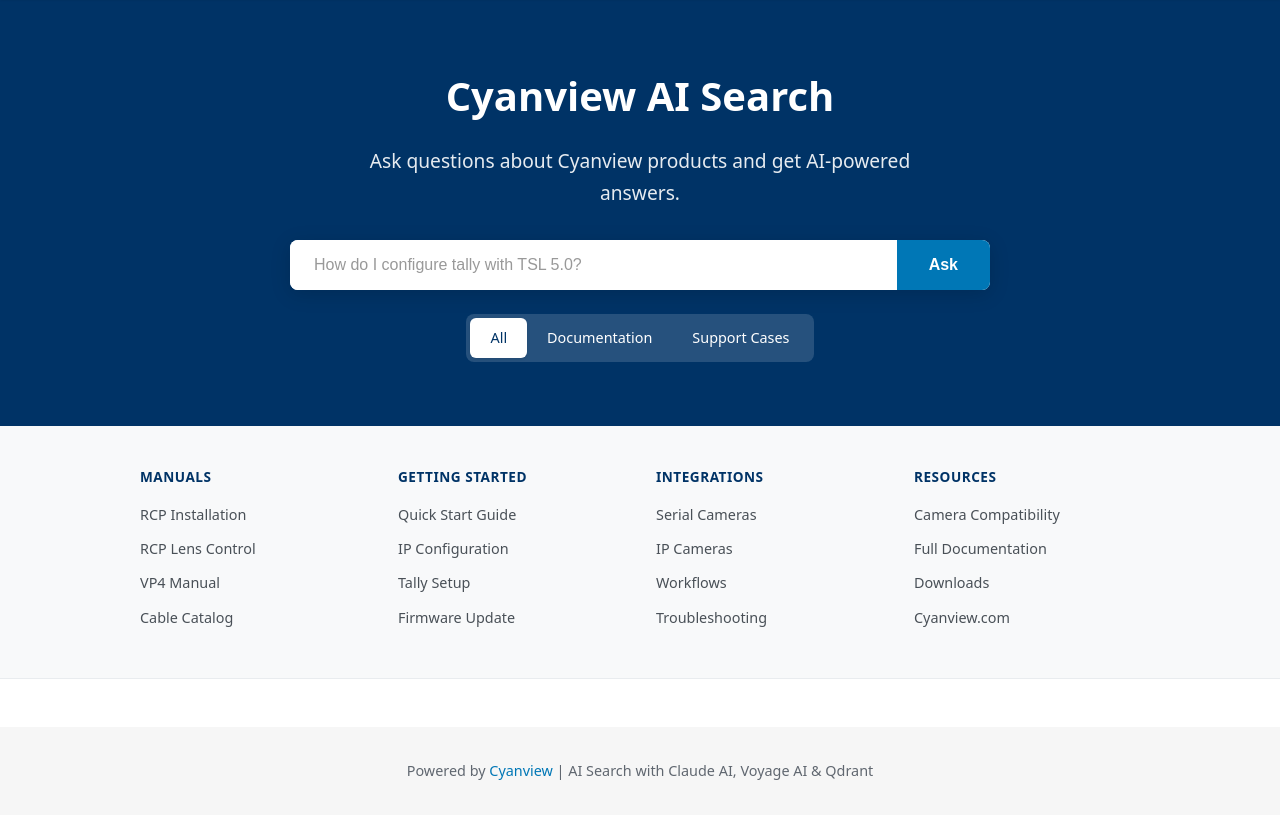
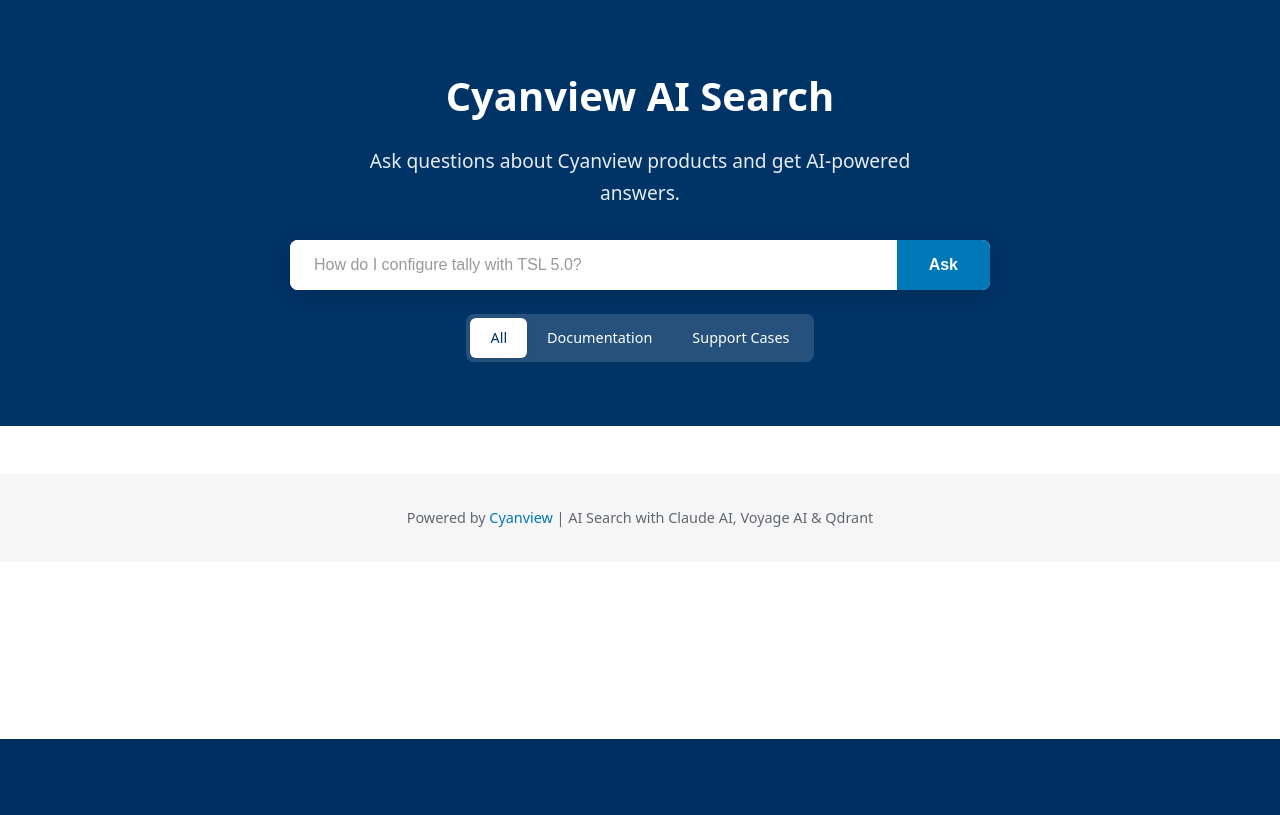
Before and after one commit to AlanOgic/clorag, a FastAPI app: page / in a window 1280 px wide. Shown: the part 61-876 px from the top of the page. After the commit the page ends 800 px from the top, so only its background shows below. Run offline with FastAPI, Linux system fonts and the light colour scheme; parts of the project's set-up code (start-up, migrations or seed data) failed here and were passed over.

Commit message:
Remove quick-links section, footer text, widen camera column

```diff
--- a/src/clorag/web/templates/index.html
+++ b/src/clorag/web/templates/index.html
@@ -184,64 +184,6 @@
             color: var(--cyanview-navy);
             font-weight: 500;
             box-shadow: 0 1px 3px rgba(0, 0, 0, 0.1);
-        }
-
-        /* Quick Links Section */
-        .quick-links {
-            background: #f8f9fa;
-            padding: 2.5rem 1rem;
-            border-bottom: 1px solid #e9ecef;
-        }
-
-        .quick-links__container {
-            max-width: 1000px;
-            margin: 0 auto;
-            display: grid;
-            grid-template-columns: repeat(4, 1fr);
-            gap: 2rem;
-        }
-
-        .quick-links__column h3 {
-            font-size: 0.85rem;
-            text-transform: uppercase;
-            letter-spacing: 0.5px;
-            color: var(--cyanview-navy);
-            margin-bottom: 0.75rem;
-            font-weight: 600;
-        }
-
-        .quick-links__column ul {
-            list-style: none;
-            padding: 0;
-            margin: 0;
-        }
-
-        .quick-links__column li {
-            margin-bottom: 0.5rem;
-        }
-
-        .quick-links__column a {
-            color: #495057;
-            text-decoration: none;
-            font-size: 0.9rem;
-            transition: color 0.2s;
-        }
-
-        .quick-links__column a:hover {
-            color: var(--cyan-blue);
-        }
-
-        @media (max-width: 768px) {
-            .quick-links__container {
-                grid-template-columns: repeat(2, 1fr);
-                gap: 1.5rem;
-            }
-        }
-
-        @media (max-width: 480px) {
-            .quick-links__container {
-                grid-template-columns: 1fr;
-            }
         }
 
         /* Results Section */
@@ -747,48 +689,6 @@
         </div>
     </section>
 
-    <!-- Quick Links Section -->
-    <section class="quick-links" id="quick-links">
-        <div class="quick-links__container">
-            <div class="quick-links__column">
-                <h3>Manuals</h3>
-                <ul>
-                    <li><a href="https://support.cyanview.com/docs/Manuals/RCP/RCPInstallation" target="_blank">RCP Installation</a></li>
-                    <li><a href="https://support.cyanview.com/docs/Manuals/RCP/RCPUI/RCPUILens" target="_blank">RCP Lens Control</a></li>
-                    <li><a href="https://support.cyanview.com/docs/Manuals/VP4Manual" target="_blank">VP4 Manual</a></li>
-                    <li><a href="https://support.cyanview.com/docs/Accessories/CableCatalog" target="_blank">Cable Catalog</a></li>
-                </ul>
-            </div>
-            <div class="quick-links__column">
-                <h3>Getting Started</h3>
-                <ul>
-                    <li><a href="https://support.cyanview.com/docs/quickstart" target="_blank">Quick Start Guide</a></li>
-                    <li><a href="https://support.cyanview.com/docs/Configuration/ConfIP" target="_blank">IP Configuration</a></li>
-                    <li><a href="https://support.cyanview.com/docs/Configuration/Tally/" target="_blank">Tally Setup</a></li>
-                    <li><a href="https://support.cyanview.com/docs/Manuals/RCP/ProductUpdate" target="_blank">Firmware Update</a></li>
-                </ul>
-            </div>
-            <div class="quick-links__column">
-                <h3>Integrations</h3>
-                <ul>
-                    <li><a href="https://support.cyanview.com/docs/Integrations/Generic/SerialCamera" target="_blank">Serial Cameras</a></li>
-                    <li><a href="https://support.cyanview.com/docs/Integrations/Generic/IPCamera" target="_blank">IP Cameras</a></li>
-                    <li><a href="https://support.cyanview.com/docs/Workflows/BlackmagicHaivision" target="_blank">Workflows</a></li>
-                    <li><a href="https://support.cyanview.com/docs/Troubleshooting/" target="_blank">Troubleshooting</a></li>
-                </ul>
-            </div>
-            <div class="quick-links__column">
-                <h3>Resources</h3>
-                <ul>
-                    <li><a href="/cameras">Camera Compatibility</a></li>
-                    <li><a href="https://support.cyanview.com/docs/" target="_blank">Full Documentation</a></li>
-                    <li><a href="https://support.cyanview.com/download" target="_blank">Downloads</a></li>
-                    <li><a href="https://cyanview.com" target="_blank">Cyanview.com</a></li>
-                </ul>
-            </div>
-        </div>
-    </section>
-
     <!-- Results Section -->
     <section class="results-section" id="results-section" style="display: none;">
         <!-- AI Answer -->
```
Also changed, not shown: src/clorag/web/templates/cameras.html (+11 -1 lines).
